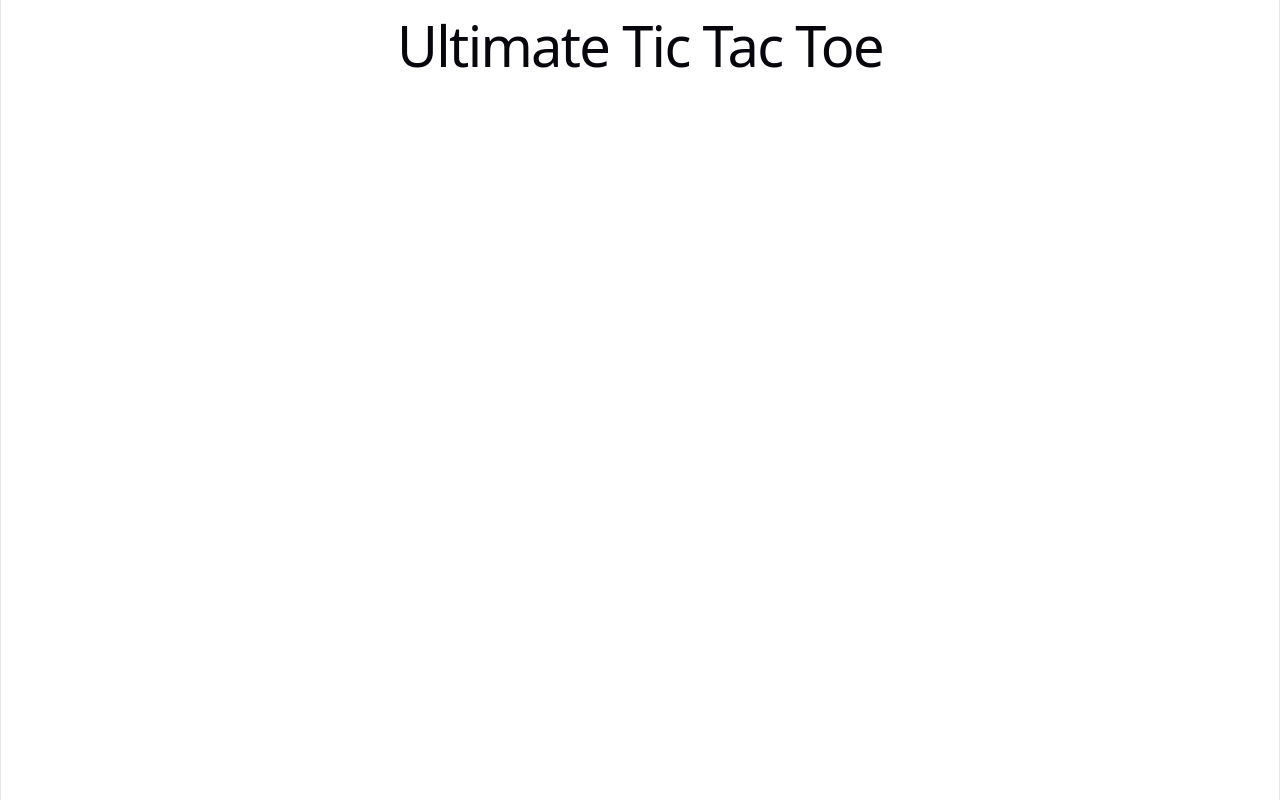
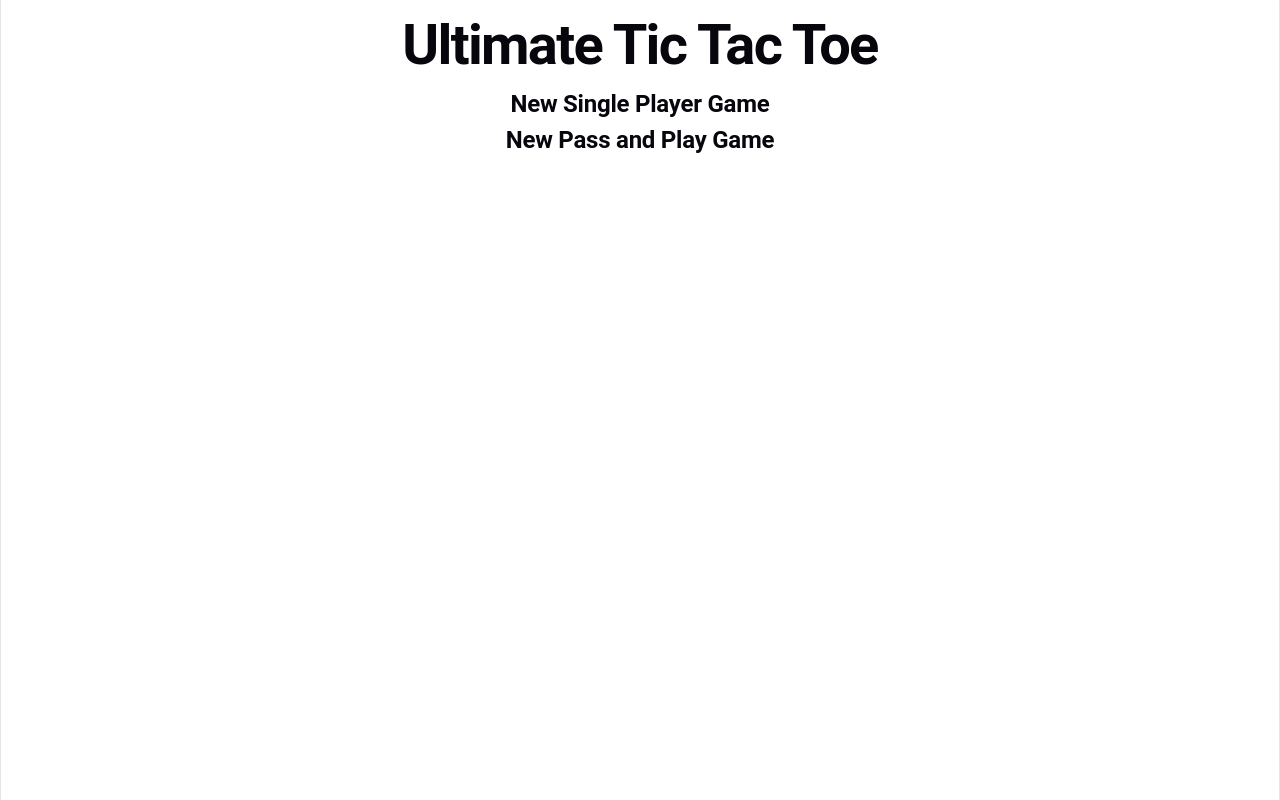
Before and after one commit to PaulHazelton/ReactTicTacToe, a React (Vite) app: page / in a window 1280 px wide. Built offline with nearby package versions, Linux system fonts and the light colour scheme.

Commit message:
Small css

```diff
--- a/src/App.css
+++ b/src/App.css
@@ -1,39 +1,3 @@
-/* .counter {
-	font-size: 16px;
-	padding: 5px 10px;
-	border-radius: 5px;
-	color: var(--accent);
-	background: var(--accent-bg);
-	border: 2px solid transparent;
-	transition: border-color 0.3s;
-	margin-bottom: 24px;
-
-	&:hover {
-		border-color: var(--accent-border);
-	}
-
-	&:focus-visible {
-		outline: 2px solid var(--accent);
-		outline-offset: 2px;
-	}
-} */
-
-#center {
-	display: flex;
-	flex-direction: column;
-	gap: 25px;
-	place-content: center;
-	place-items: center;
-	flex-grow: 1;
-
-	padding: 2rem;
-
-	@media (max-width: 1024px) {
-		padding: 32px 20px 24px;
-		gap: 18px;
-	}
-}
-
 .game {
 	--boardGap: 1rem;
 	--cellGap: 0.5rem;
--- a/src/Components/Index.tsx
+++ b/src/Components/Index.tsx
@@ -2,6 +2,12 @@ export default function Index() {
 	return (
 		<>
 			<h1>Ultimate Tic Tac Toe</h1>
+			<div>
+				<h2>New Single Player Game</h2>
+			</div>
+			<div>
+				<h2>New Pass and Play Game</h2>
+			</div>
 		</>
 	)
 }
--- a/src/index.css
+++ b/src/index.css
@@ -8,11 +8,10 @@
 	--accent-bg: rgba(170, 59, 255, 0.1);
 	--accent-border: rgba(170, 59, 255, 0.5);
 	--social-bg: rgba(244, 243, 236, 0.5);
-	--shadow:
-		rgba(0, 0, 0, 0.1) 0 10px 15px -3px, rgba(0, 0, 0, 0.05) 0 4px 6px -2px;
+	--shadow: rgba(0, 0, 0, 0.1) 0 10px 15px -3px, rgba(0, 0, 0, 0.05) 0 4px 6px -2px;
 
-	--sans: system-ui, 'Segoe UI', Roboto, sans-serif;
-	--heading: system-ui, 'Segoe UI', Roboto, sans-serif;
+	--sans: Roboto, system-ui, 'Segoe UI', Roboto, sans-serif;
+	--heading: Roboto, system-ui, 'Segoe UI', sans-serif;
 	--mono: ui-monospace, Consolas, monospace;
 
 	font: 18px/145% var(--sans);
@@ -69,7 +68,7 @@ body {
 h1,
 h2 {
 	font-family: var(--heading);
-	font-weight: 500;
+	font-weight: 700;
 	color: var(--text-h);
 }
 
@@ -98,3 +97,19 @@ h2 {
 p {
 	margin: 0;
 }
+
+#center {
+	display: flex;
+	flex-direction: column;
+	gap: 25px;
+	place-content: center;
+	place-items: center;
+	flex-grow: 1;
+
+	padding: 2rem;
+
+	@media (max-width: 1024px) {
+		padding: 32px 20px 24px;
+		gap: 18px;
+	}
+}
```
